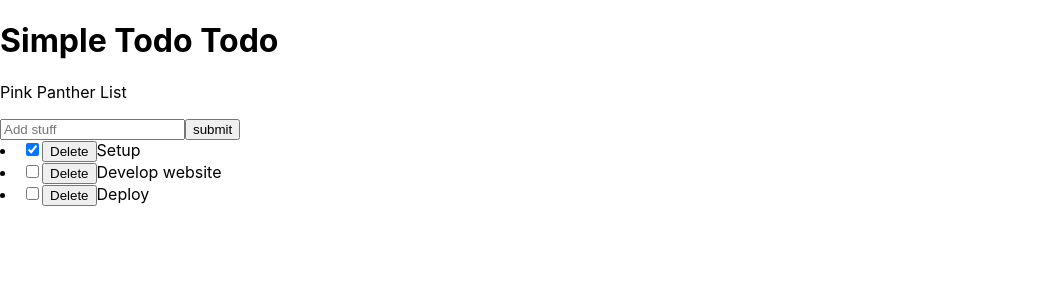
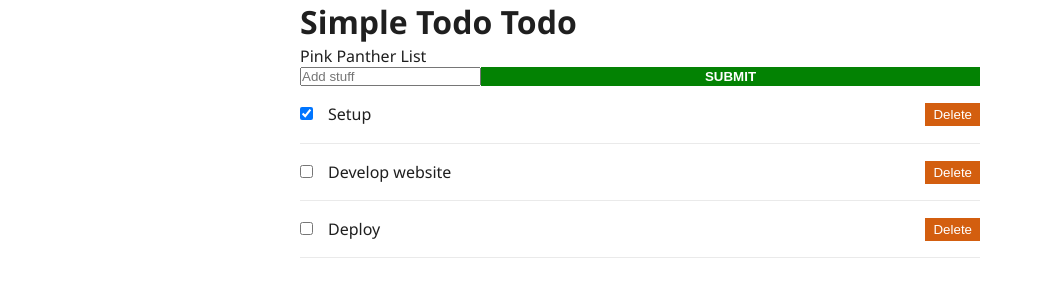
Before and after one commit to vidushg/todo-react, a React (Create React App) app in the folder simple-todo-app/: page / in a window 1280 px wide. Shown: the top 300 px of the page, without its empty margins (0-1043 px from the left). Built offline with nearby package versions, Linux system fonts and the light colour scheme.

Commit message:
added css

```diff
--- a/simple-todo-app/src/App.css
+++ b/simple-todo-app/src/App.css
@@ -1,38 +1,60 @@
-.App {
-  text-align: center;
+* {
+  box-sizing: border-box;
+  margin: 0;
+  padding: 0;
 }
-
-.App-logo {
-  height: 40vmin;
-  pointer-events: none;
+body {
+  font-family: "Segoe UI", Arial, sans-serif;
+  line-height: 1.4;
+  color: #1f1f1f;
 }
-
-@media (prefers-reduced-motion: no-preference) {
-  .App-logo {
-    animation: App-logo-spin infinite 20s linear;
-  }
+.container {
+  max-width: 700px;
+  margin: 0 auto;
+  padding: 0 10px;
 }
-
-.App-header {
-  background-color: #282c34;
-  min-height: 100vh;
+.form-container {
   display: flex;
-  flex-direction: column;
-  align-items: center;
-  justify-content: center;
-  font-size: calc(10px + 2vmin);
-  color: white;
+  width: 100%;
 }
-
-.App-link {
-  color: #61dafb;
+.input-text {
+  flex: 8;
+  font-size: 14px;
+  padding: 12px 15px;
+  border: 1px solid #cecece;
+  outline: none;
+  font-weight: 400;
+  max-width: 80%;
 }
-
-@keyframes App-logo-spin {
-  from {
-    transform: rotate(0deg);
-  }
-  to {
-    transform: rotate(360deg);
-  }
+.input-text::placeholder {
+  color: rgb(17, 17, 17);
+  opacity: 0.8;
 }
+.input-submit {
+  flex: 2;
+  border: none;
+  background: #038203;
+  color: #fff;
+  text-transform: uppercase;
+  cursor: pointer;
+  font-weight: 600;
+  width: 20%;
+  outline: none;
+}
+.todo-item {
+  list-style-type: none;
+  padding: 17px 0px;
+  border-bottom: 1px solid #eaeaea;
+}
+.todo-item input {
+  margin-right: 15px;
+}
+.todo-item button {
+  background: #d35e0f;
+  color: #fff;
+  border: 1px solid #d35e0f;
+  padding: 3px 7px;
+  cursor: pointer;
+  float: right;
+  outline: none;
+}
--- a/simple-todo-app/src/components/InputTodo.js
+++ b/simple-todo-app/src/components/InputTodo.js
@@ -22,13 +22,13 @@
 
   render(){
     return(
-      <form onSubmit={this.handleSubmit}>
+      <form onSubmit={this.handleSubmit} className="form-container">
       <input type="text"
       placeholder="Add stuff"
       value={this.state.title}
       name="title"
       onChange={this.onChange} />
-      <input type="submit" value= "submit" />
+      <input type="submit" className="input-submit" value= "Submit" />
       </form>
     )
   };
--- a/simple-todo-app/src/components/TodoContainer.js
+++ b/simple-todo-app/src/components/TodoContainer.js
@@ -60,13 +60,13 @@
 
   render(){
     return (
-      <>
+      <div className="container">
       <Header />
       <InputTodo addTodoProps={this.addTodoItem}/>
       <TodosList todos={this.state.todos}
       handleChangeProps={this.handleChange}
       deleteTodoProps={this.delTodo}/>
-      </>
+      </div>
     );
   }
 }
--- a/simple-todo-app/src/components/TodoItem.js
+++ b/simple-todo-app/src/components/TodoItem.js
@@ -2,7 +2,7 @@
 
 class TodoItem extends React.Component{
   render(){
-    return(<li>
+    return(<li className="todo-item">
       <input type="checkbox"
       checked={this.props.todo.completed}
       onChange={() => this.props.handleChangeProps(this.props.todo.id)}/>
--- a/simple-todo-app/src/index.js
+++ b/simple-todo-app/src/index.js
@@ -5,6 +5,8 @@
 import reportWebVitals from './reportWebVitals';
 //component file
 import TodoContainer from "./components/TodoContainer"
+import "./App.css"
+
 ReactDOM.render(<div><TodoContainer /></div>, document.getElementById("root"))
 
 // If you want to start measuring performance in your app, pass a function
```
